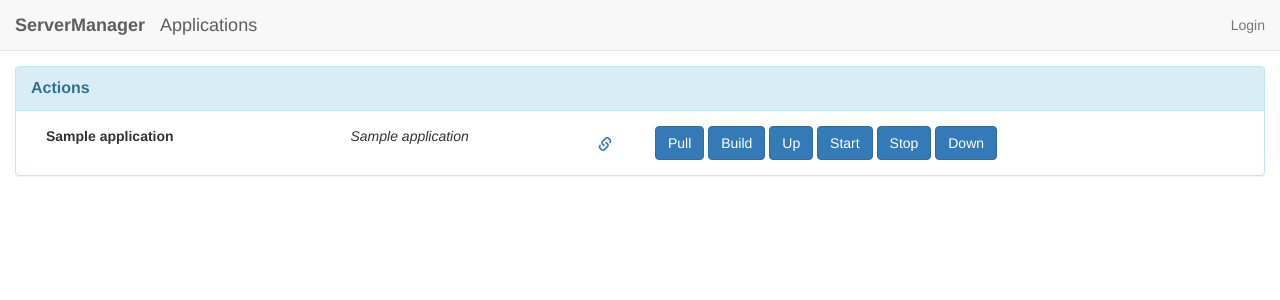
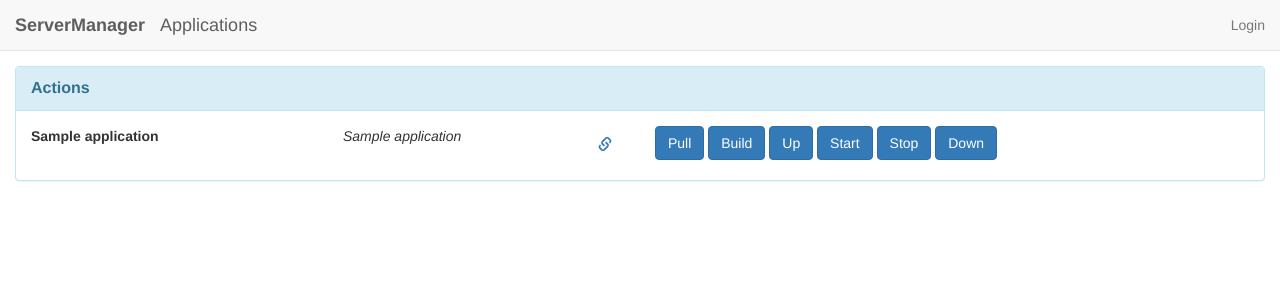
Before and after one commit to rlichiere/server-manager, a Django app: page / in a window 1280 px wide. Shown: the top 300 px of the page. Run offline with Django 3.2, Linux system fonts and the light colour scheme; tables that the repository leaves empty hold one stand-in row (values such as "Sample post"); parts of the project's set-up code (start-up, migrations or seed data) failed here and were passed over; some libraries are stand-ins or nearby versions.

Commit message:
# 0.0.2 * improved Application Actions panel

```diff
--- /dev/null
+++ b/containermanager/static/containermanager/css/containermanager.css
@@ -0,0 +1,4 @@
+
+.app-action-block > div {
+    margin-bottom: 5px;
+}
--- a/containermanager/templates/containermanager/applications.html
+++ b/containermanager/templates/containermanager/applications.html
@@ -1,5 +1,9 @@
 {% extends 'front/base.html' %}
 {% load static %}
+
+{% block head %}
+<link href="{% static 'containermanager/css/containermanager.css' %}" rel="stylesheet">
+{% endblock %}
 
 {% block head_title %}Applications{% endblock %}
 {% block title %}Applications{% endblock %}
@@ -20,14 +24,15 @@
             </div>
             <div class="panel-body">
                 {% for app in context.applications %}
-                <div class="col-xs-3"><b>{{ app.label }}</b></div>
-                <div class="col-xs-3">
+                <div class="row">
+                    <div class="col-xs-3 app-action-block"><b>{{ app.label }}</b></div>
+                    <div class="col-xs-3 app-action-block">
                         <i>{{app.name}}</i>
                         <div class="pull-right">
                             <a href="{{ app.git_repository_url }}" title="GIT" target="_blank" class="btn glyphicon glyphicon-link"></a>
                         </div>
                     </div>
-                <div class="col-xs-6">
+                    <div class="col-xs-6 app-action-block">
                         <a class="btn btn-primary">Pull</a>
                         <a class="btn btn-primary">Build</a>
                         <a class="btn btn-primary">Up</a>
@@ -35,6 +40,7 @@
                         <a class="btn btn-primary">Stop</a>
                         <a class="btn btn-primary">Down</a>
                     </div>
+                </div>
                 {% endfor %}
             </div>
         </div>
```
Also changed, not shown: README.md. Lines whose indentation alone changed are shown as unchanged.
